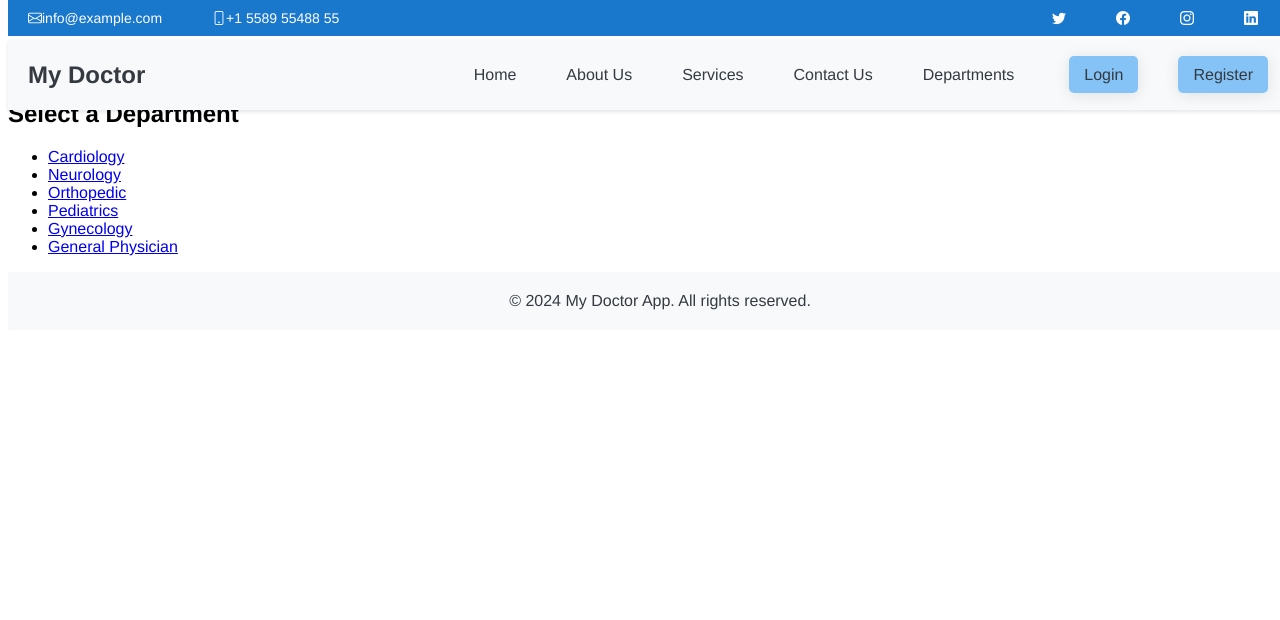
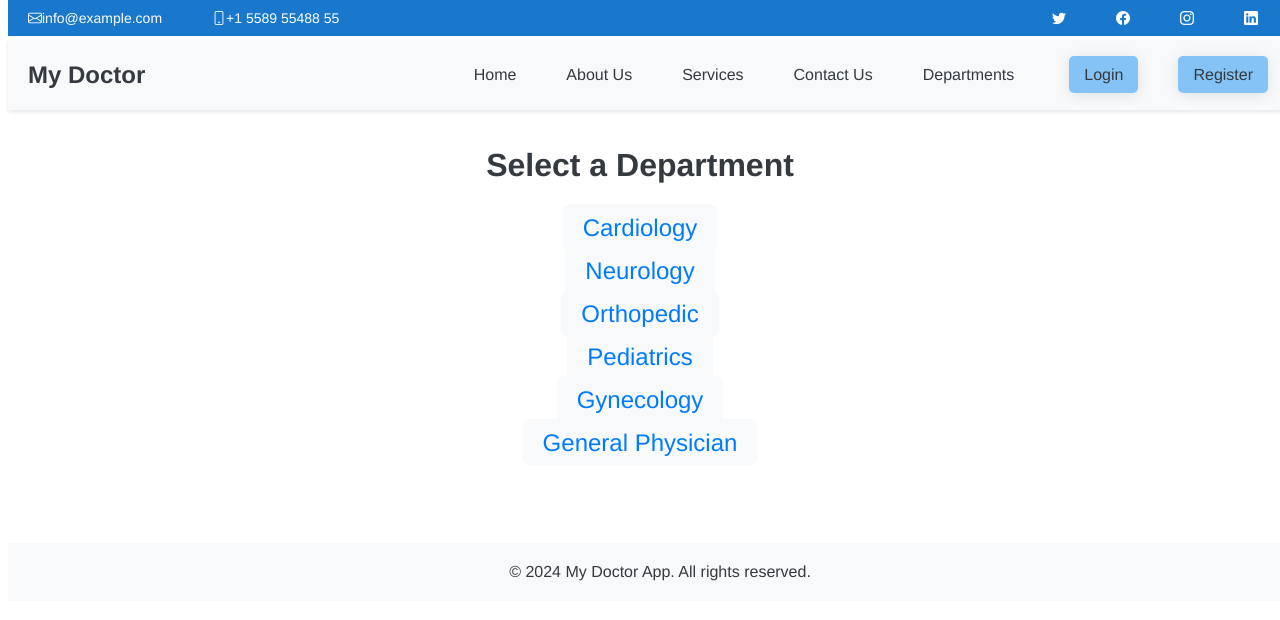
Before and after one commit to mena5800/My-Doctor, a React app: page /departments in a window 1280 px wide. Shown: the top 620 px of the page. Built offline with nearby package versions, Linux system fonts and the light colour scheme.

Commit message:
departments and doctors per departments design is done

```diff
--- a/src/App.css
+++ b/src/App.css
@@ -378,6 +378,85 @@ html, body {
     justify-content: center;
 }
 
+/* Departments Page */
+.departments-container {
+    max-width: 800px;
+    margin: 50px auto;
+    padding: 20px;
+    text-align: center;
+}
+
+.department-list {
+    list-style-type: none;
+    padding: 0;
+}
+
+.department-item {
+    margin: 15px 0;
+}
+
+.department-link {
+    font-size: 24px;
+    color: #007bff;
+    text-decoration: none;
+    background-color: #f8f9fa;
+    padding: 10px 20px;
+    border-radius: 8px;
+    transition: background-color 0.3s ease;
+}
+
+.department-link:hover {
+    background-color: #e2e6ea;
+}
+
+/* Doctors by Department Page */
+.doctors-container {
+    max-width: 800px;
+    margin: 50px auto;
+    padding: 20px;
+    text-align: center;
+}
+
+.doctor-list {
+    list-style-type: none;
+    padding: 0;
+}
+
+.doctor-item {
+    margin: 20px 0;
+    padding: 15px;
+    background-color: #f8f9fa;
+    border-radius: 8px;
+    transition: background-color 0.3s ease;
+}
+
+.doctor-item:hover {
+    background-color: #e2e6ea;
+}
+
+.doctor-name {
+    font-size: 22px;
+    color: #007bff;
+    margin-bottom: 5px;
+}
+
+.doctor-experience {
+    font-size: 18px;
+    color: #6c757d;
+}
+
+.no-doctors {
+    font-size: 18px;
+    color: #6c757d;
+}
+
+/* Section Titles */
+.section-title {
+    font-size: 32px;
+    color: #343a40;
+    margin-bottom: 30px;
+}
+
 /* Login Page Styles */
 .login-container {
     display: flex;
--- a/src/DepartmentDoctors.js
+++ b/src/DepartmentDoctors.js
@@ -1,5 +1,6 @@
 import React, { useState, useEffect } from 'react';
 import { useParams } from 'react-router-dom';
+import './App.css';
 
 const DepartmentDoctors = () => {
     const { department } = useParams();
@@ -38,19 +39,21 @@ const DepartmentDoctors = () => {
     }
 
     return (
-        <div id="doctors-list">
-            <h2>Doctors in {department} Department</h2>
+        <div className="doctors-container">
+            <h2 className="section-title">Doctors in {department} Department</h2>
             {doctors.length === 0 ? (
-                <p>No doctors found in this department.</p>
+                <p className="no-doctors">No doctors found in this department.</p>
             ) : (
-                <ul>
+                <ul className="doctor-list">
                     {doctors.map((doctor, index) => (
-                        <li key={index}>
-                            {doctor.fullName} - {doctor.yearsOfExp} years of experience
+                        <li key={index} className="doctor-item">
+                            <h3 className="doctor-name">{doctor.fullName}</h3>
+                            <p className="doctor-experience">
+                                {doctor.yearsOfExp} years of experience
+                            </p>
                         </li>
                     ))}
                 </ul>
-
             )}
         </div>
     );
--- a/src/Departments.js
+++ b/src/Departments.js
@@ -1,4 +1,3 @@
-// src/Departments.js
 import React from 'react';
 import { Link } from 'react-router-dom';
 import './App.css';
@@ -15,12 +14,14 @@ const Departments = () => {
     ];
 
     return (
-        <div>
-            <h2>Select a Department</h2>
+        <div className="departments-container">
+            <h2 className="section-title">Select a Department</h2>
             <ul className="department-list">
                 {departments.map((dept, index) => (
-                    <li key={index}>
-                        <Link to={`/doctors/${dept}`}>{dept}</Link>
+                    <li key={index} className="department-item">
+                        <Link to={`/doctors/${dept}`} className="department-link">
+                            {dept}
+                        </Link>
                     </li>
                 ))}
             </ul>
```
